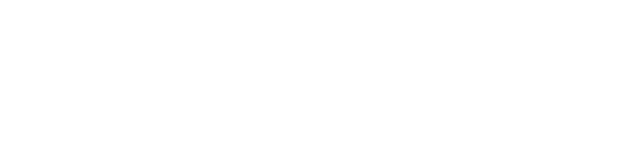
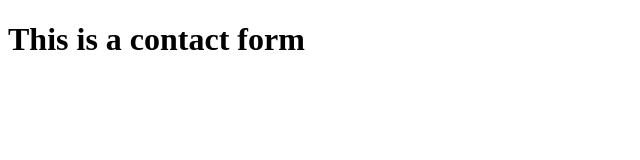
Before and after one commit to pairofAces/react-contact-form, a plain HTML site: page index.html in a window 1280 px wide. Shown: the whole page, without its empty margins (0-640 px from the left). Drawn offline with nearby package versions, Linux system fonts and the light colour scheme.

Commit message:
working on rendering the form

```diff
--- a/index.html
+++ b/index.html
@@ -6,9 +6,18 @@
     <title>Contact Form in JS</title>
 </head>
 <body>
+    <div>
+        <h1>This is a contact form</h1>
+    </div>
+    <div class="form"></div>
     <script src="https://unpkg.com/react@17/umd/react.production.min.js" crossorigin></script>
     <script src="https://unpkg.com/react-dom@17/umd/react-dom.production.min.js" crossorigin></script>
     <script src="https://unpkg.com/@babel/standalone/babel.min.js"></script>
+
+    <script type="module" src="/ContactForm.js"></script>
+    <script >
+        ReactDOM.render(<ContactForm />, document.querySelector('.form'))
+    </script>
 </body>
 </html>
 
--- a/style.css
+++ b/style.css
@@ -0,0 +1,3 @@
+* {
+    margin: 0;
+}
```
